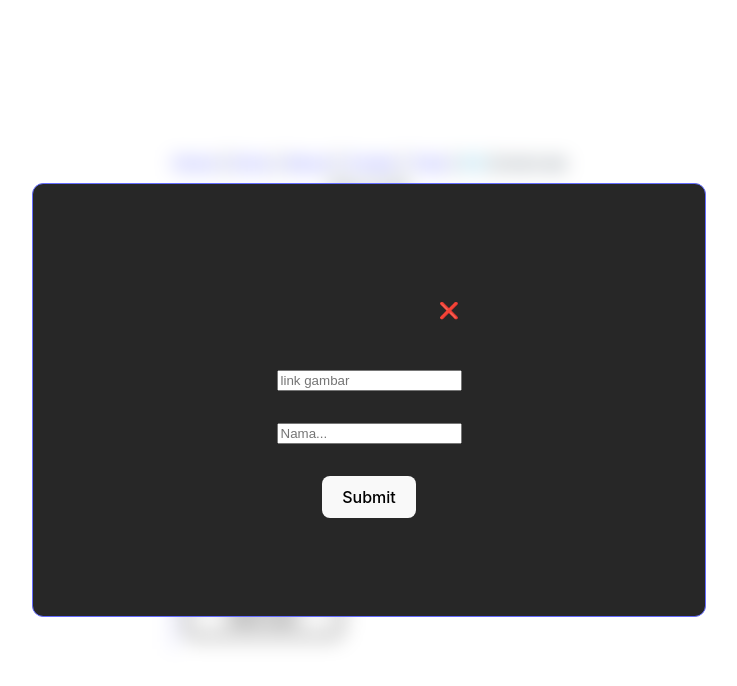
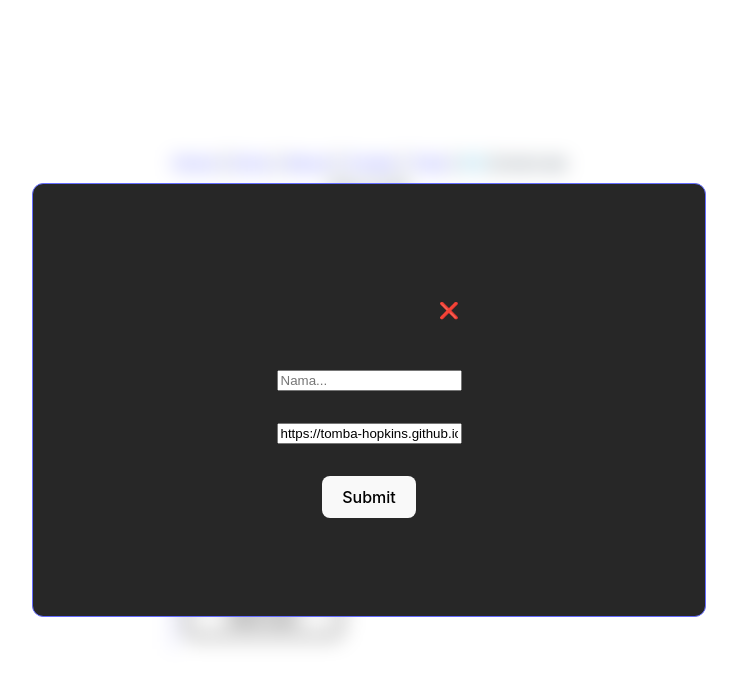
Before and after one commit to Tomba-Hopkins/project-react, a React (Vite) app in the folder list-makanan/: page /bill in a window 1280 px wide. Both pictures are taken after a click on the button "Add User". Shown: the top 686 px of the page, without its empty margins (271-1008 px from the left). Built offline with nearby package versions, Linux system fonts and the light colour scheme.

Commit message:
edit: tukeran input nama dan image

```diff
--- a/list-makanan/src/components/SplitBill/BillAddUser.jsx
+++ b/list-makanan/src/components/SplitBill/BillAddUser.jsx
@@ -5,7 +5,7 @@ function BillAddUser(props){
 
     const {btnClose,addFriend} = props
     const [newName, setNewName] = useState('')
-    const [newImage, setNewImage] = useState('')
+    const [newImage, setNewImage] = useState('https://tomba-hopkins.github.io/Warung-Sidi/img/products/1.jpg')
 
     const formHandle = (e) => {
 
@@ -53,8 +53,8 @@ function BillAddUser(props){
                 gap: '2rem'
             }}>
                 <p style={{cursor: 'pointer', marginLeft: '10rem'}} onClick={btnClose}>❌</p>
+                <input onChange={(e) => setNewName(e.target.value)} value={newName} type="text" placeholder="Nama..." required />
                 <input onChange={(e) => setNewImage(e.target.value)} value={newImage} type="text" placeholder="link gambar" required />
-                <input onChange={(e) => setNewName(e.target.value)} value={newName} type="text" placeholder="Nama..." required />
                 <button>Submit</button>
             </form>
         </div>
```
